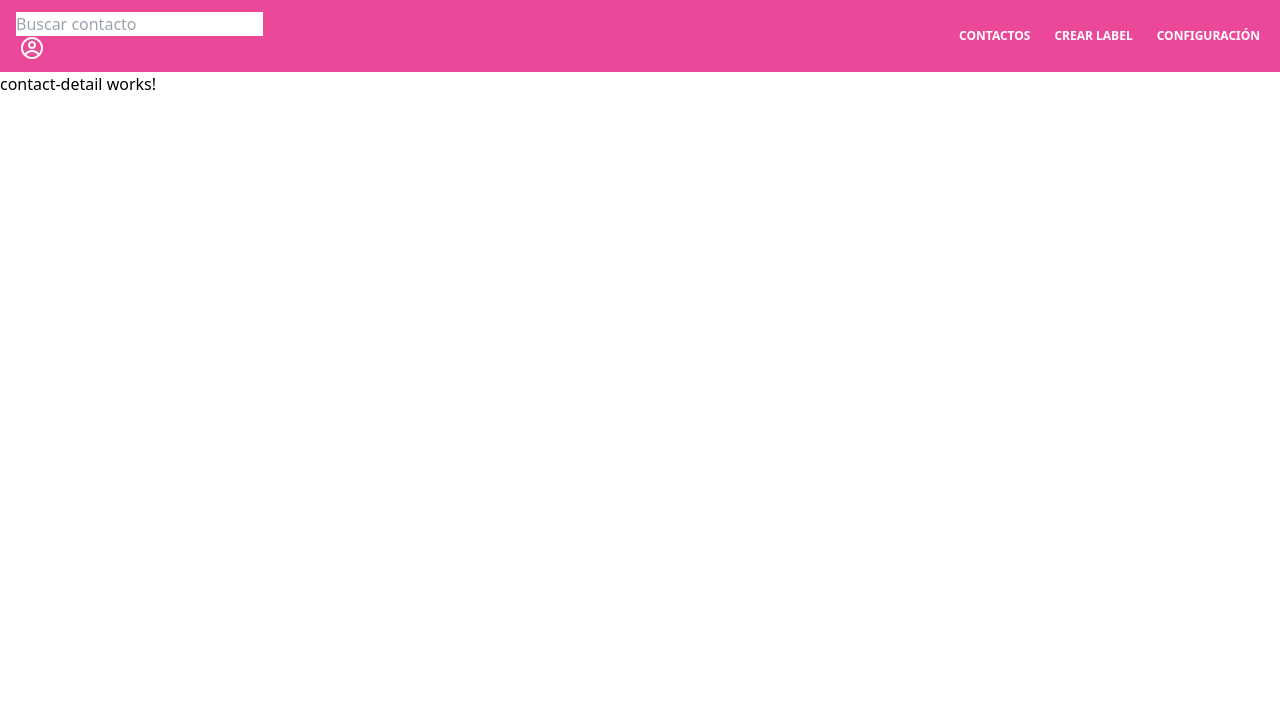
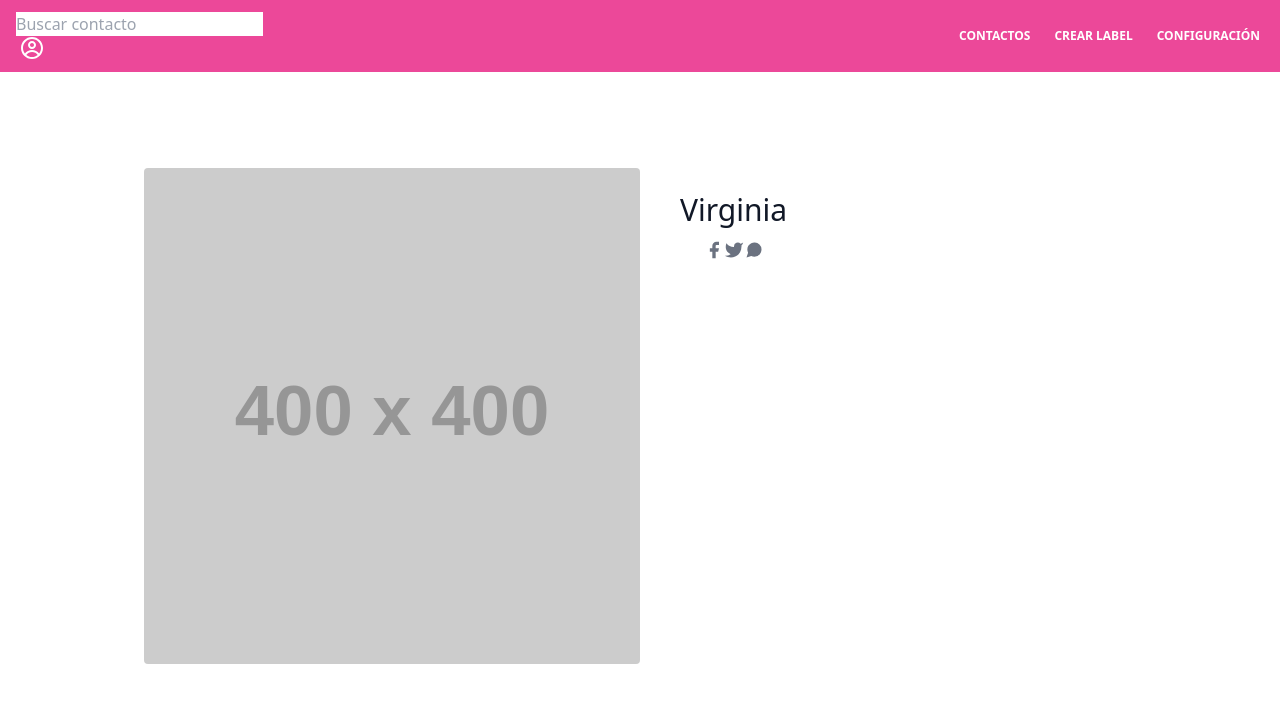
Before and after one commit to Derlys/contacts2, an Angular app: page /contacts/Beeman in a window 1280 px wide. Shown: the top 702 px of the page. Built offline with nearby package versions, Linux system fonts and the light colour scheme.

Commit message:
feat: add detail contact

```diff
--- a/src/app/pages/contact-detail/contact-detail.component.html
+++ b/src/app/pages/contact-detail/contact-detail.component.html
@@ -1 +1,62 @@
-<p>contact-detail works!</p>
+<section class="text-gray-600 body-font overflow-hidden">
+  <div class="container px-5 py-24 mx-auto">
+    <div class="lg:w-4/5 mx-auto flex flex-wrap">
+      <img
+        alt="ecommerce"
+        class="lg:w-1/2 w-full lg:h-auto h-64 object-cover object-center rounded"
+        src="https://dummyimage.com/400x400"
+      />
+      <div class="lg:w-1/2 w-full lg:pl-10 lg:py-6 mt-6 lg:mt-0">
+        <h1 class="text-gray-900 text-3xl title-font font-medium mb-1">
+          Virginia
+        </h1>
+        <div class="flex mb-4">
+          <span class="flex ml-3 pl-3 py-2">
+            <a class="items-center text-gray-500">
+              <svg
+                fill="currentColor"
+                stroke-linecap="round"
+                stroke-linejoin="round"
+                stroke-width="2"
+                class="w-5 h-5"
+                viewBox="0 0 24 24"
+              >
+                <path
+                  d="M18 2h-3a5 5 0 00-5 5v3H7v4h3v8h4v-8h3l1-4h-4V7a1 1 0 011-1h3z"
+                ></path>
+              </svg>
+            </a>
+            <a class="text-gray-500">
+              <svg
+                fill="currentColor"
+                stroke-linecap="round"
+                stroke-linejoin="round"
+                stroke-width="2"
+                class="w-5 h-5"
+                viewBox="0 0 24 24"
+              >
+                <path
+                  d="M23 3a10.9 10.9 0 01-3.14 1.53 4.48 4.48 0 00-7.86 3v1A10.66 10.66 0 013 4s-4 9 5 13a11.64 11.64 0 01-7 2c9 5 20 0 20-11.5a4.5 4.5 0 00-.08-.83A7.72 7.72 0 0023 3z"
+                ></path>
+              </svg>
+            </a>
+            <a class="text-gray-500">
+              <svg
+                fill="currentColor"
+                stroke-linecap="round"
+                stroke-linejoin="round"
+                stroke-width="2"
+                class="w-5 h-5"
+                viewBox="0 0 24 24"
+              >
+                <path
+                  d="M21 11.5a8.38 8.38 0 01-.9 3.8 8.5 8.5 0 01-7.6 4.7 8.38 8.38 0 01-3.8-.9L3 21l1.9-5.7a8.38 8.38 0 01-.9-3.8 8.5 8.5 0 014.7-7.6 8.38 8.38 0 013.8-.9h.5a8.48 8.48 0 018 8v.5z"
+                ></path>
+              </svg>
+            </a>
+          </span>
+        </div>
+      </div>
+    </div>
+  </div>
+</section>
```
